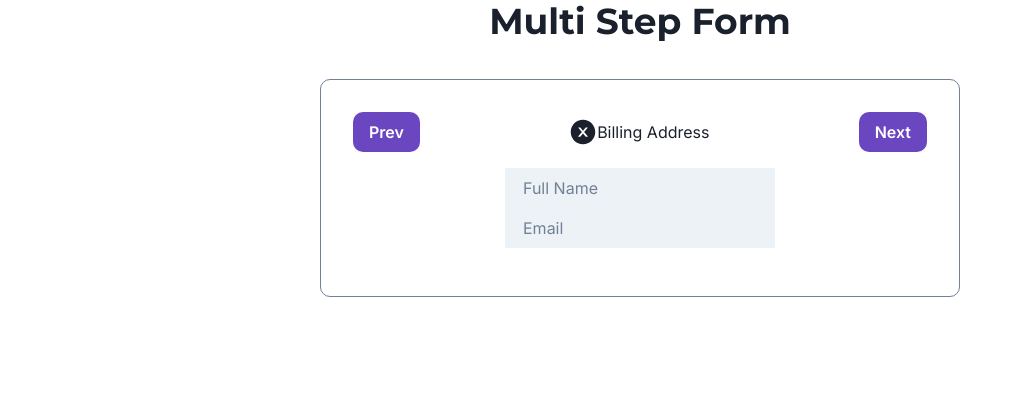
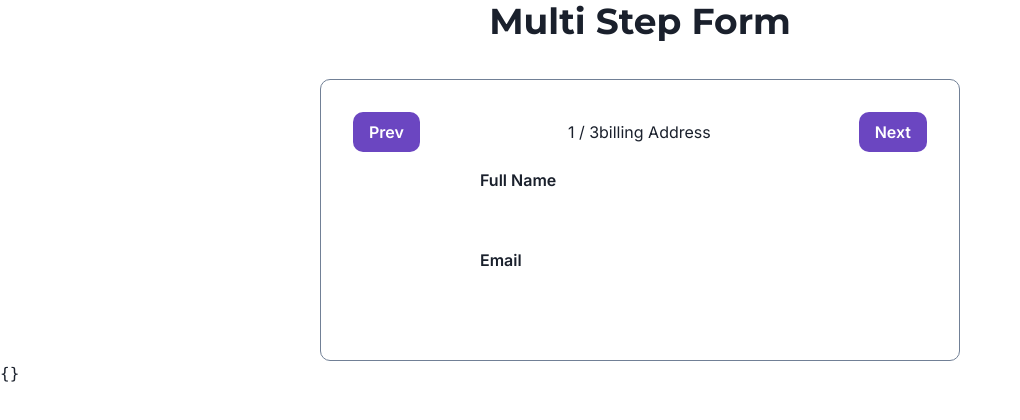
Before and after one commit to Samlogy/advanced-nextjs, a Next.js app: page /contact in a window 1280 px wide. Shown: the top 420 px of the page, without its empty margins (0-1020 px from the left). Built offline with nearby package versions, Linux system fonts and the light colour scheme.

Commit message:
small editions

```diff
--- a/pages/contact.tsx
+++ b/pages/contact.tsx
@@ -3,82 +3,91 @@ import {
   Button,
   Checkbox,
   Flex,
+  FormControl,
+  FormLabel,
   Heading,
   Input,
+  InputGroup,
+  InputLeftElement,
+  InputRightElement,
   Radio,
   RadioGroup,
   Stack,
-} from "@chakra-ui/react";
-import { yupResolver } from "@hookform/resolvers/yup";
-import { useEffect, useState } from "react";
-import { useForm } from "react-hook-form";
-import * as yup from "yup";
-import { AiFillCloseCircle } from "react-icons/ai";
+  useColorModeValue,
+} from '@chakra-ui/react';
+import { yupResolver } from '@hookform/resolvers/yup';
+import { useState } from 'react';
+import { useForm } from 'react-hook-form';
+import { AiFillCloseCircle } from 'react-icons/ai';
+import * as yup from 'yup';
 
-const multiStepFormSchema = {
-  step1: yup.object().shape({
-    fullName: yup.string().required("fullName"),
+const multiStepFormSchema: any = {
+  1: yup.object().shape({
+    fullName: yup.string().required('fullName'),
     email: yup
       .string()
-      .email("Enter a valid Email Address")
-      .required("Email Address required"),
+      .email('Enter a valid Email Address')
+      .required('Email Address required'),
   }),
-  step2: yup.object().shape({
-    address: yup.string().required("address"),
-    isShippingAddress: yup.boolean().required("shipping address"),
+  2: yup.object().shape({
+    address: yup.string().required('address'),
+    isShippingAddress: yup.boolean().required('shipping address'),
   }),
-  step3: yup.object().shape({
-    paymentMethod: yup.string().required("payment method"),
+  3: yup.object().shape({
+    paymentMethod: yup.string().required('payment method'),
   }),
 };
 
-const isEmpty = (data: any) => {
-  if (Object.entries(data).length === 0) return true;
-  else false;
-};
-
 const NBR_STEPS = 3;
-
 interface IStepForm {
   errors: any;
   register: any;
 }
+interface IInputField {
+  errors?: any;
+  register?: any;
+  name: string;
+  label?: string;
+  placeholder?: string;
+  type?: string;
+  iconLeft?: any;
+  iconRight?: any;
+  [restProps: string]: any;
+}
 export default function Contact() {
   const [step, setStep] = useState<number>(1);
-  const [triggers, setTriggers] = useState({
-    step1: null,
-    step2: null,
-    step3: null,
-  });
 
   const {
     register,
+    watch,
     handleSubmit,
-    formState: { errors },
-  } = useForm();
-
+    formState: { errors, isValid },
+  } = useForm({
+    resolver: yupResolver(multiStepFormSchema[step]),
+    mode: 'all',
+  });
   const stepTitles: any = {
     1: {
-      title: "billing address",
+      title: 'billing address',
       icon: <AiFillCloseCircle size={28} />,
     },
-    2: { title: "shipping method", icon: <AiFillCloseCircle size={28} /> },
+    2: { title: 'shipping method', icon: <AiFillCloseCircle size={28} /> },
     3: {
-      title: "payment",
+      title: 'payment',
       icon: <AiFillCloseCircle size={28} />,
     },
   };
 
   const stepForm: any = {
-    1: <Step1 setTriggers={setTriggers} />,
-    2: <Step2 setTriggers={setTriggers} />,
-    3: <Step3 setTriggers={setTriggers} />,
+    1: <Step1 errors={errors} register={register} />,
+    2: <Step2 errors={errors} register={register} />,
+    3: <Step3 errors={errors} register={register} />,
   };
 
   const onSubmit = (data: any) => {
     //e.preventDefault();
     if (!cantNext) return;
-    console.log("form submitted !");
+    console.log('form submitted !');
     console.log(data);
   };
   const onNextStep = async () => {
@@ -102,7 +111,9 @@ export default function Contact() {
   };
 
   const cantPrevious = step === 1;
-  const cantNext = step === NBR_STEPS;
+  const cantNext = step === NBR_STEPS || !isValid;
+
+  console.log(isValid);
   // data validation --> yup
 
   return (
@@ -126,8 +137,13 @@ export default function Contact() {
             <Button onClick={onPreviousStep} disabled={cantPrevious}>
               Prev
             </Button>
-            <Flex justify="center" align="center" textTransform="capitalize">
-              {stepTitles[step].icon}
+            <Flex
+              flexDir="column"
+              justify="center"
+              align="center"
+              textTransform="capitalize"
+            >
+              {`${step} / ${NBR_STEPS}`}
               {stepTitles[step].title}
             </Flex>
             <Button onClick={onNextStep} disabled={cantNext}>
@@ -137,7 +153,7 @@ export default function Contact() {
 
           {stepForm[step]}
 
-          {cantNext && (
+          {cantNext && isValid && (
             <Button
               type="submit"
               ml="auto"
@@ -149,62 +165,45 @@ export default function Contact() {
           )}
         </Flex>
       </form>
+      <code> {JSON.stringify(watch(), null, 2)} </code>
     </div>
   );
 }
 
-const Step1 = ({ setTriggers }: { setTriggers: any }) => {
-  const {
-    register,
-    trigger,
-    formState: { errors },
-  } = useForm({
-    resolver: yupResolver(multiStepFormSchema.step1),
-  });
-
-  console.log("errors: ", errors);
-
+const Step1 = ({ errors, register }: IStepForm) => {
   return (
     <Flex flexDir="column" align="flex-start">
-      <Input
-        //  name={"fullName"}
-        placeholder="Full Name"
-        isInvalid={errors["fullName"] ? true : false}
-        {...register("fullName")}
+      <InputField
+        name="fullName"
+        label="Full Name"
+        register={register}
+        errors={errors}
       />
 
-      <Input
-        mb="1em"
-        //  name={"email"}
-        placeholder="Email"
-        isInvalid={errors["email"] ? true : false}
-        {...register("email")}
+      <InputField
+        name="email"
+        label="Email"
+        register={register}
+        errors={errors}
       />
     </Flex>
   );
 };
 
-const Step2 = ({ setTriggers }: { setTriggers: any }) => {
-  const {
-    register,
-    formState: { errors },
-  } = useForm({
-    resolver: yupResolver(multiStepFormSchema.step2),
-  });
+const Step2 = ({ errors, register }: IStepForm) => {
   return (
     <Flex flexDir="column" align="flex-start">
-      <Input
-        mb="1em"
-        placeholder="Address"
-        // name={"address"}
-        isInvalid={errors["address"] ? true : false}
-        {...register("address")}
+      <InputField
+        name="address"
+        label="Address"
+        register={register}
+        errors={errors}
       />
       <Checkbox
         colorScheme="green"
         //  name={"isShippingAddress"}
-        isInvalid={errors["isShippingAddress"] ? true : false}
-        {...register("isShippingAddress")}
+        isInvalid={errors['isShippingAddress'] ? true : false}
+        {...register('isShippingAddress')}
       >
         set it same as shipping address
       </Checkbox>
@@ -212,28 +211,22 @@ const Step2 = ({ setTriggers }: { setTriggers: any }) => {
   );
 };
 
-const Step3 = ({ setTriggers }: { setTriggers: any }) => {
-  const {
-    register,
-    formState: { errors },
-  } = useForm({
-    resolver: yupResolver(multiStepFormSchema.step2),
-  });
+const Step3 = ({ errors, register }: IStepForm) => {
   return (
     <Flex flexDir="column" align="flex-start">
-      <RadioGroup colorScheme="green" name={"paymentMethod"}>
+      <RadioGroup colorScheme="green" name={'paymentMethod'}>
         <Stack spacing={5} direction="row">
           <Radio
             value="paypal"
-            isInvalid={errors["paymentMethod"] ? true : false}
-            {...register("paymentMethod")}
+            isInvalid={errors['paymentMethod'] ? true : false}
+            {...register('paymentMethod')}
           >
             paypal
           </Radio>
           <Radio
             value="paysera"
-            isInvalid={errors["paymentMethod"] ? true : false}
-            {...register("paymentMethod")}
+            isInvalid={errors['paymentMethod'] ? true : false}
+            {...register('paymentMethod')}
           >
             paysera
           </Radio>
@@ -242,3 +235,57 @@ const Step3 = ({ setTriggers }: { setTriggers: any }) => {
     </Flex>
   );
 };
+
+function InputField({
+  errors,
+  register,
+  name,
+  label,
+  placeholder,
+  type = 'text',
+  iconLeft,
+  iconRight,
+  ...restProps
+}: IInputField) {
+  const width = restProps.w ? restProps.w : '20rem';
+  const inputColor = useColorModeValue('gray_9', 'gray_3');
+  return (
+    <FormControl id={name} mb=".5rem" w={width}>
+      {label && <FormLabel fontWeight="600"> {label} </FormLabel>}
+      <InputGroup>
+        {iconLeft && <InputLeftElement> {iconLeft} </InputLeftElement>}
+        {register ? (
+          <Input
+            type={type}
+            placeholder={placeholder}
+            _placeholder={{ color: 'gray_4' }}
+            isInvalid={errors[name] && register ? true : false}
+            focusBorderColor={errors[name] && register ? 'error' : 'accent_5'}
+            borderRadius="5px"
+            bg={inputColor}
+            {...register(name)}
+            {...restProps}
+          />
+        ) : (
+          <Input
+            type={type}
+            name={name}
+            placeholder={placeholder}
+            _placeholder={{ color: 'gray_4' }}
+            focusBorderColor="accent_5"
+            borderRadius="5px"
+            bg={inputColor}
+            {...restProps}
+          />
+        )}
+        {iconRight && <InputRightElement> {iconRight} </InputRightElement>}
+      </InputGroup>
+
+      {register && (
+        <Box as="span" color="red.500" fontSize="12px">
+          {errors[name]?.message}
+        </Box>
+      )}
+    </FormControl>
+  );
+}
```
Also changed, not shown: 2 other files (tests, documents, lock files or other folders).
